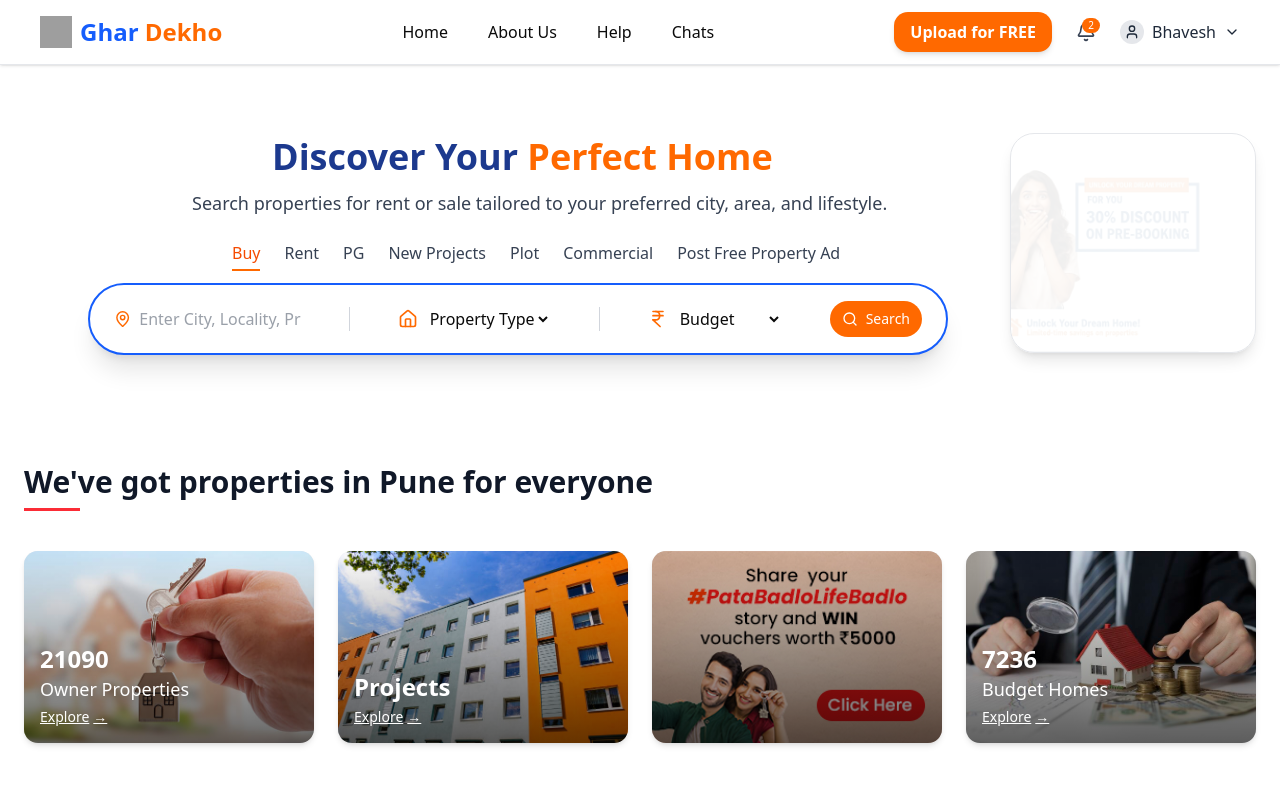
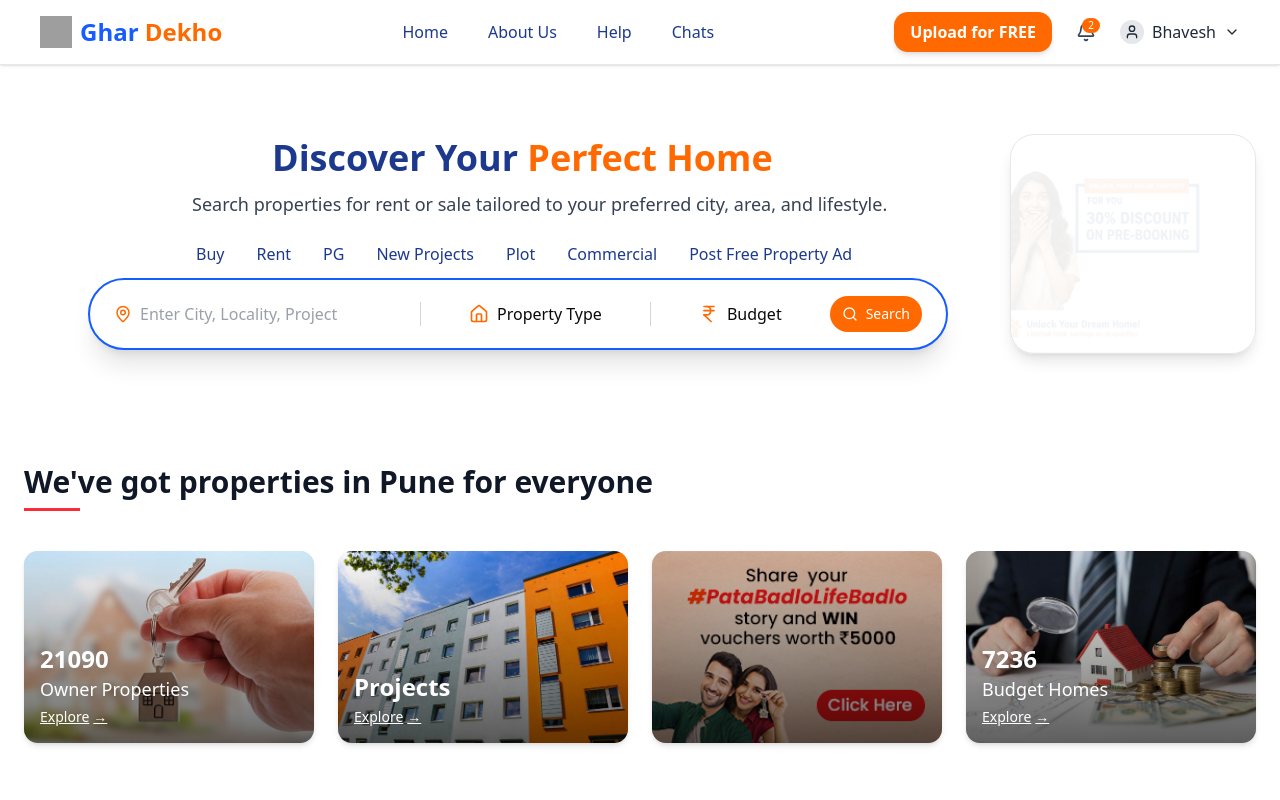
Before and after one commit to rbhavesh1525/GHARDEKHO-FRONTEND, a React (Vite) app: page /Home in a window 1280 px wide. Shown: the top 800 px of the page. Built offline with nearby package versions, Linux system fonts and the light colour scheme; grey boxes are pictures that could not be loaded.

Commit message:
done some css work on landing page

```diff
--- a/src/Components/HeroSearch.jsx
+++ b/src/Components/HeroSearch.jsx
@@ -5,6 +5,8 @@ import { Button } from "@/Components/ui/button";
 
 
 import LandingPageAdd from "../Pages/LandingPageAdd";
+
+
 
 export default function HeroSection() {
   const tabs = ["Buy", "Rent", "PG","New Projects", "Plot", "Commercial", "Post Free Property Ad"];
@@ -16,6 +18,25 @@ export default function HeroSection() {
     propertyType: "",
     purpose: "",
   });
+
+
+  const [propertyMenu, setPropertyMenu] = useState(false);
+const [budgetMenu, setBudgetMenu] = useState(false);
+
+const propertyTypes = [
+  "Open Spaces",
+  "Buildings",
+  "Residential",
+  "Factories",
+  "Godown",
+];
+
+const budgetOptions = [
+  "₹10k - ₹20k",
+  "₹20k - ₹50k",
+  "₹50k - ₹1L",
+  "₹1L+",
+];
 
   // ---- Advertisement Carousel ----
 
@@ -63,21 +84,40 @@ export default function HeroSection() {
     initial={{ opacity: 0, y: 15 }}
     animate={{ opacity: 1, y: 0 }}
     transition={{ duration: 0.8 }}
-    className="flex flex-wrap justify-center lg:justify-start gap-6 mt-6 lg:pl-36"
+    className="flex flex-wrap justify-center lg:justify-start gap-6 mt-6 lg:pl-26"
   >
   {tabs.map((tab) => (
   <button
     key={tab}
-        onClick={() => setActiveTab(tab)}
-        className={`text-[16px] pb-1 border-b-2 transition cursor-pointer ${
-          activeTab === tab
-            ? "text-orange-600 border-orange-500"
-            : "text-gray-700 border-transparent hover:text-blue-900"
-        }`}
+    className="relative group text-[16px] cursor-pointer px-1 font-medium"
+  >
+    {/* Text */}
+    <span
+      className="
+        relative z-10
+        text-blue-900
+        transition-all duration-300
+        group-hover:text-orange-500
+      "
     >
       {tab}
+    </span>
+
+    {/* Underline Animation */}
+    <span
+      className="
+        absolute left-0 -bottom-1
+        h-[3px] rounded-full
+        bg-orange-500
+        w-0
+        transition-all duration-300
+        group-hover:w-full
+      "
+    ></span>
   </button>
 ))}
+
+
   </motion.div>
 
   {/* SEARCH BAR */}
@@ -113,41 +153,93 @@ export default function HeroSection() {
 
     <div className="hidden md:block w-px h-6 bg-gray-300" />
 
-    {/* Property Type */}
-    <div className="flex items-center gap-2 flex-[1] cursor-pointer">
+    <div className="relative">
+  <div
+    className="flex items-center gap-2 cursor-pointer"
+    onClick={() => setPropertyMenu(!propertyMenu)}
+  >
+    <Home className="text-orange-500 w-5 h-5" />
+    <span>{searchData.propertyType || "Property Type"}</span>
+  </div>
 
-      <Home className="text-orange-500 w-5 h-5" />
-      <select
-        className="bg-transparent outline-none cursor-pointer"
-        value={searchData.propertyType}
-        onChange={(e) => setSearchData({ ...searchData, propertyType: e.target.value })}
+  {propertyMenu && (
+    <div className="absolute bg-white border shadow-xl rounded-xl p-4 top-10 left-0 w-72 z-50 cursor-pointer">
+
+      {/* Close Button */}
+      <div className="flex justify-between items-center mb-3">
+
+        <button className="cursor-pointer" onClick={() => setPropertyMenu(false)}>✕</button>
+      </div>
+
+      {/* Pills */}
+      <div className="grid grid-cols-2 gap-3">
+        {propertyTypes.map((type) => (
+          <button
+            key={type}
+            onClick={() => {
+              setSearchData({ ...searchData, propertyType: type });
+              setPropertyMenu(false);
+            }}
+            className={`px-3 py-2 rounded-xl border transition
+              ${
+                searchData.propertyType === type
+                  ? "bg-orange-100 border-orange-500 font-semibold"
+                  : "border-gray-300 hover:bg-gray-100"
+              }`}
           >
-        <option value="">Property Type</option>
-        <option value="flat">Flat</option>
-        <option value="villa">Villa</option>
-        <option value="bungalow">Bungalow</option>
-      </select>
+            {type}
+          </button>
+        ))}
+      </div>
+
+    </div>
+  )}
 </div>
 
     <div className="hidden md:block w-px h-6 bg-gray-300" />
 
     {/* Budget */}
-  <div className="flex items-center gap-2 flex-[1] cursor-pointer">
+ <div className="relative">
+  <div
+    className="flex items-center gap-2 cursor-pointer"
+    onClick={() => setBudgetMenu(!budgetMenu)}
+  >
+    <IndianRupee className="text-orange-500 w-5 h-5" />
+    <span>{searchData.purpose || "Budget"}</span>
+  </div>
 
-      <IndianRupee className="text-orange-500 w-5 h-5" />
-      <select
-        className="bg-transparent outline-none cursor-pointer"
-        value={searchData.purpose}
-        onChange={(e) =>
-          setSearchData({ ...searchData, purpose: e.target.value })
-        }
+  {budgetMenu && (
+    <div className="absolute bg-white border shadow-xl rounded-xl p-4 top-10 left-0 w-72 z-50 cursor-pointer">
+
+      <div className="flex justify-between items-center mb-3 cursor-pointer">
+
+        <button className="cursor-pointer" onClick={() => setBudgetMenu(false)}>✕</button>
+      </div>
+
+      <div className="grid grid-cols-2 gap-3">
+        {budgetOptions.map((b) => (
+          <button
+            key={b}
+            onClick={() => {
+              setSearchData({ ...searchData, purpose: b });
+              setBudgetMenu(false);
+            }}
+            className={`px-3 py-2 rounded-xl border transition
+              ${
+                searchData.purpose === b
+                  ? "bg-orange-100 border-orange-500 font-semibold"
+                  : "border-gray-300 hover:bg-gray-100"
+              }`}
           >
-        <option>Budget</option>
-        <option>₹10k - ₹20k</option>
-        <option>₹20k - ₹50k</option>
-        <option>₹50k+</option>
-      </select>
+            {b}
+          </button>
+        ))}
       </div>
+
+    </div>
+  )}
+</div>
+
 
     {/* SEARCH BUTTON */}
     <Button
@@ -161,8 +253,7 @@ export default function HeroSection() {
 </div>
 
 
-        {/* RIGHT SIDE AD CAROUSEL */}
-       {/* RIGHT SIDE AD CAROUSEL (NOW COMPONENT) */}
+
 {/* RIGHT SIDE AD CAROUSEL (Render Component Instead of Hardcoded Image) */}
 <motion.div
   initial={{ opacity: 0, x: 40 }}
--- a/src/Components/TopNavbar.jsx
+++ b/src/Components/TopNavbar.jsx
@@ -33,19 +33,41 @@ export default function TopNavBar() {
 
         {/* Navigation */}
         <nav className="hidden lg:flex items-center space-x-10">
-          <Link className="text-[16px] hover:text-blue-900 cursor-pointer" to="/home">
+
+  <Link
+    to="/home"
+    className="relative group text-[16px] cursor-pointer text-blue-900 font-medium"
+  >
     Home
+    <span className="absolute left-0 -bottom-1 h-[3px] w-0 bg-orange-500 rounded-full transition-all duration-500 group-hover:w-full"></span>
   </Link>
-          <Link className="text-[16px] hover:text-blue-900 cursor-pointer" to="/AboutUs">
+
+  <Link
+    to="/AboutUs"
+    className="relative group text-[16px] cursor-pointer text-blue-900 font-medium"
+  >
     About Us
+    <span className="absolute left-0 -bottom-1 h-[3px] w-0 bg-orange-500 rounded-full transition-all duration-500 group-hover:w-full"></span>
   </Link>
-          <Link className="text-[16px] hover:text-blue-900 cursor-pointer" to="/Help">
+
+  <Link
+    to="/Help"
+    className="relative group text-[16px] cursor-pointer text-blue-900 font-medium"
+  >
     Help
+    <span className="absolute left-0 -bottom-1 h-[3px] w-0 bg-orange-500 rounded-full transition-all duration-500 group-hover:w-full"></span>
   </Link>
-          <Link className="text-[16px] hover:text-blue-900 cursor-pointer" to="/chat">
+
+  <Link
+    to="/chat"
+    className="relative group text-[16px] cursor-pointer text-blue-900 font-medium"
+  >
     Chats
+    <span className="absolute left-0 -bottom-1 h-[3px] w-0 bg-orange-500 rounded-full transition-all duration-500 group-hover:w-full"></span>
   </Link>
+
 </nav>
+
 
         {/* Right Side */}
         <div className="flex items-center space-x-6">
@@ -54,7 +76,7 @@ export default function TopNavBar() {
           <button
             onClick={() => navigate("/postproperty")}
             className="bg-orange-500 hover:bg-orange-600 text-white px-4 py-2 rounded-xl
-                       font-semibold shadow-md transition-all duration-300 hidden md:block"
+                       font-semibold shadow-md transition-all duration-300 hidden md:block cursor-pointer"
           >
             Upload for FREE
           </button>
```
Lines whose indentation alone changed are shown as unchanged.
